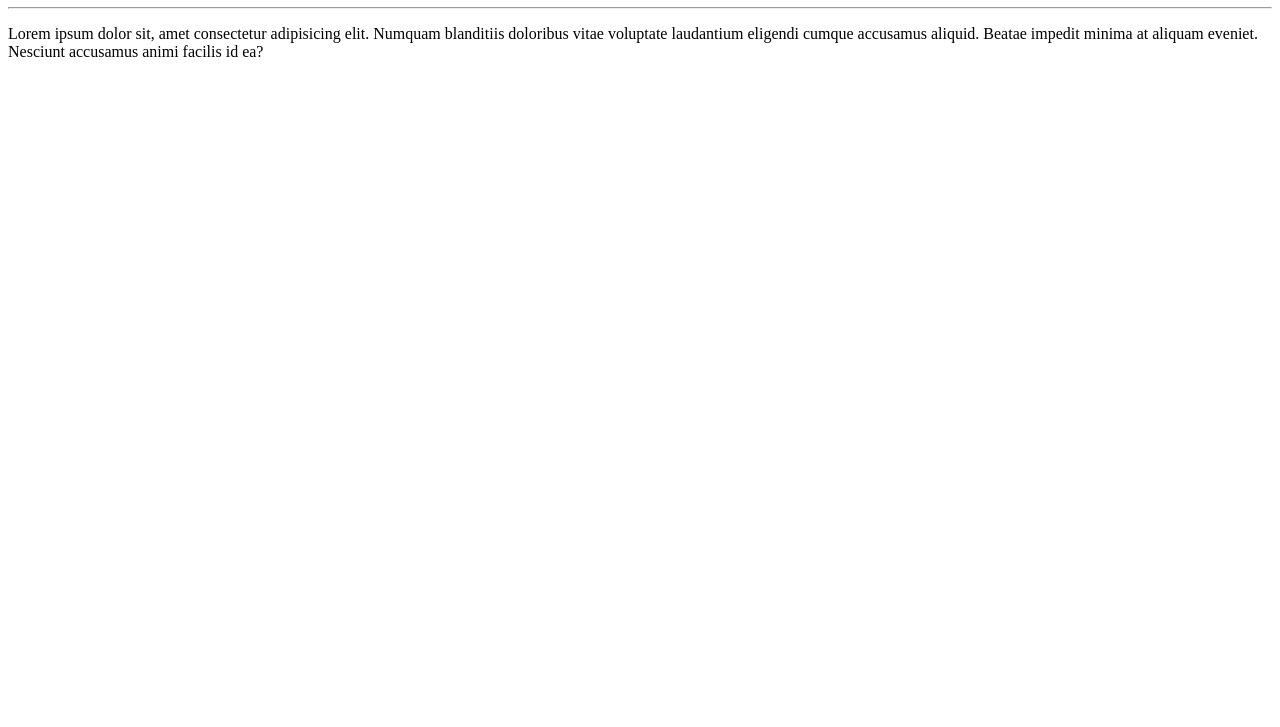
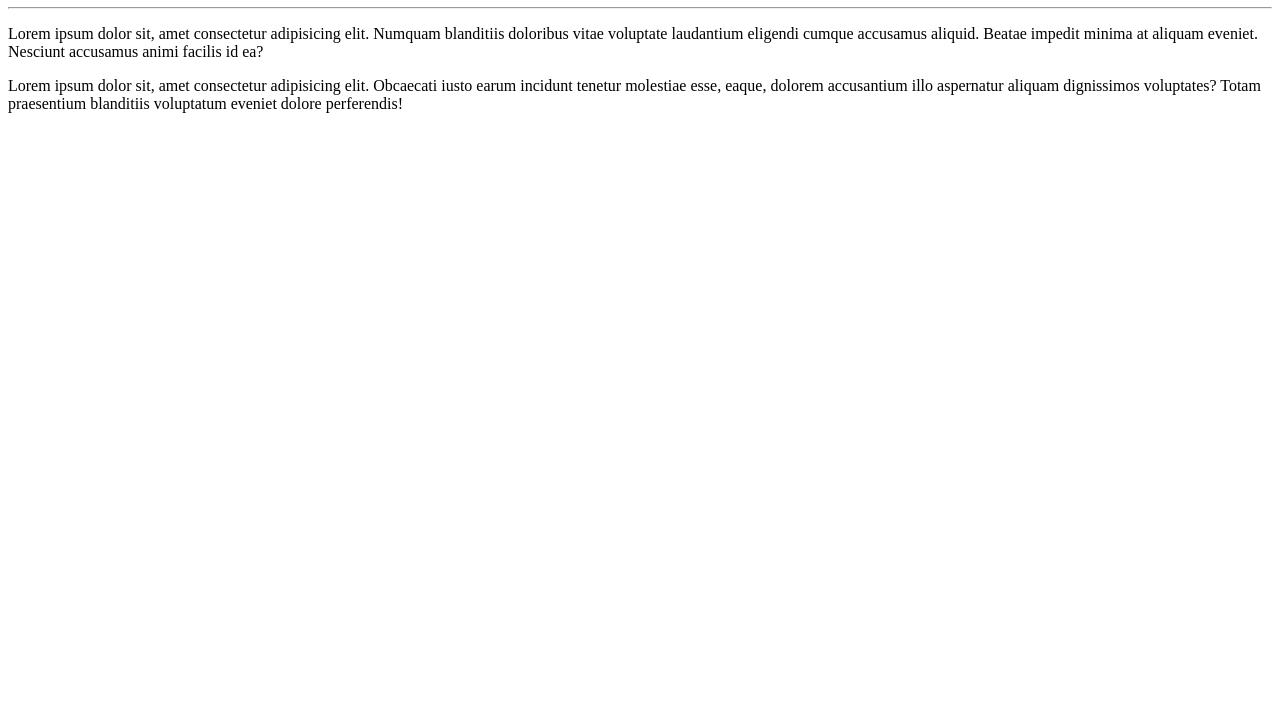
Before and after one commit to brunosantos5/Test1, a plain HTML site: page site-teste/index.html in a window 1280 px wide. Shown: the part 73-800 px from the top of the page. Drawn offline with Linux system fonts and the light colour scheme.

Commit message:
adicionei um paragrafo

```diff
--- a/site-teste/index.html
+++ b/site-teste/index.html
@@ -9,5 +9,6 @@
   <h1>Criação de um site em repositorio</h1>
   <hr>
   <p>Lorem ipsum dolor sit, amet consectetur adipisicing elit. Numquam blanditiis doloribus vitae voluptate laudantium eligendi cumque accusamus aliquid. Beatae impedit minima at aliquam eveniet. Nesciunt accusamus animi facilis id ea?</p>
+  <p>Lorem ipsum dolor sit, amet consectetur adipisicing elit. Obcaecati iusto earum incidunt tenetur molestiae esse, eaque, dolorem accusantium illo aspernatur aliquam dignissimos voluptates? Totam praesentium blanditiis voluptatum eveniet dolore perferendis!</p>
 </body>
 </html>
```
